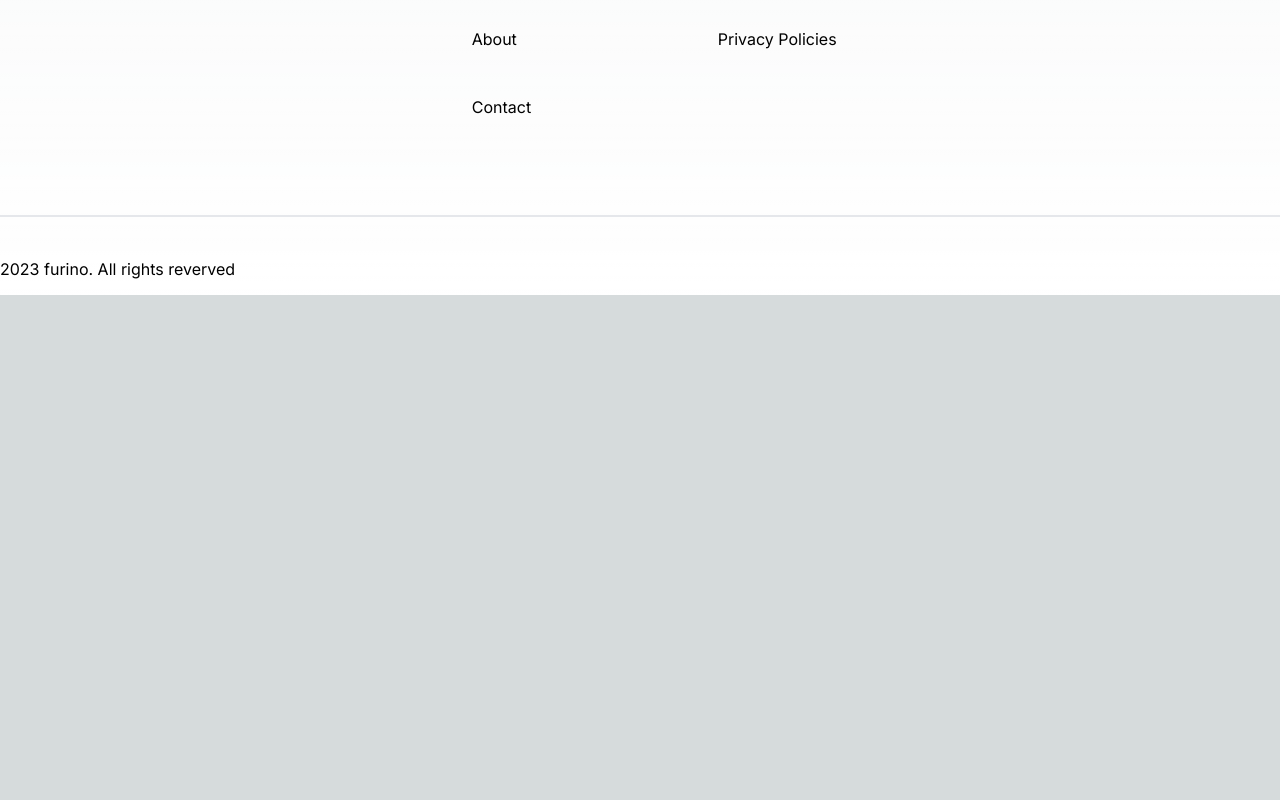
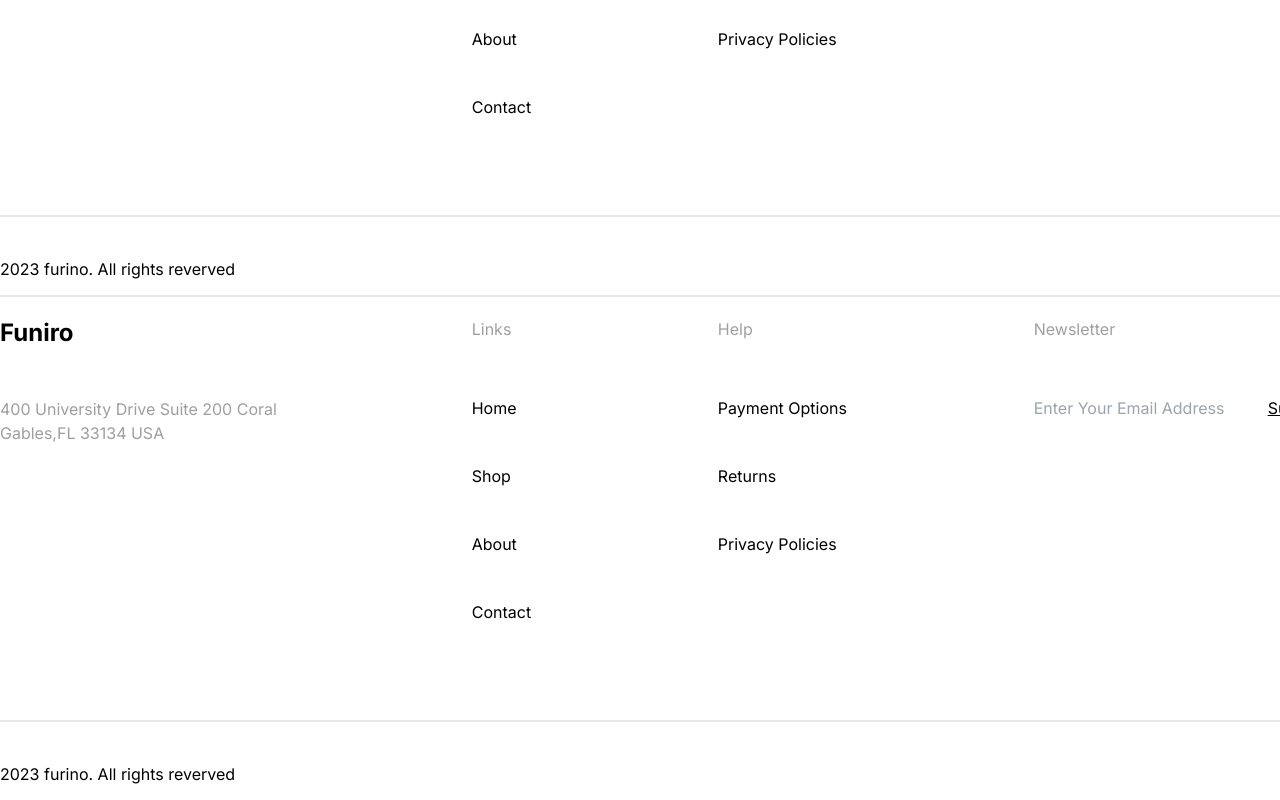
Before and after one commit to Hanna1997-del/funiro, a Next.js app: page /comparison in a window 1280 px wide. Shown: the part 2938-3738 px from the top of the page. Before the commit the page ends 3233 px from the top, so only its background shows below. Built offline with nearby package versions, Linux system fonts and the light colour scheme.

Commit message:
double footer

```diff
--- a/app/comparison/page.tsx
+++ b/app/comparison/page.tsx
@@ -21,6 +21,7 @@
       <Compar/>
       <Service/>
       <Footer/>
+      <Footer/>
     </div>
   );
 };
--- a/app/globals.css
+++ b/app/globals.css
@@ -1,33 +1,3 @@
 @tailwind base;
 @tailwind components;
 @tailwind utilities;
-
-:root {
-  --foreground-rgb: 0, 0, 0;
-  --background-start-rgb: 214, 219, 220;
-  --background-end-rgb: 255, 255, 255;
-}
-
-@media (prefers-color-scheme: dark) {
-  :root {
-    --foreground-rgb: 255, 255, 255;
-    --background-start-rgb: 0, 0, 0;
-    --background-end-rgb: 0, 0, 0;
-  }
-}
-
-body {
-  color: rgb(var(--foreground-rgb));
-  background: linear-gradient(
-      to bottom,
-      transparent,
-      rgb(var(--background-end-rgb))
-    )
-    rgb(var(--background-start-rgb));
-}
-
-@layer utilities {
-  .text-balance {
-    text-wrap: balance;
-  }
-}
```
